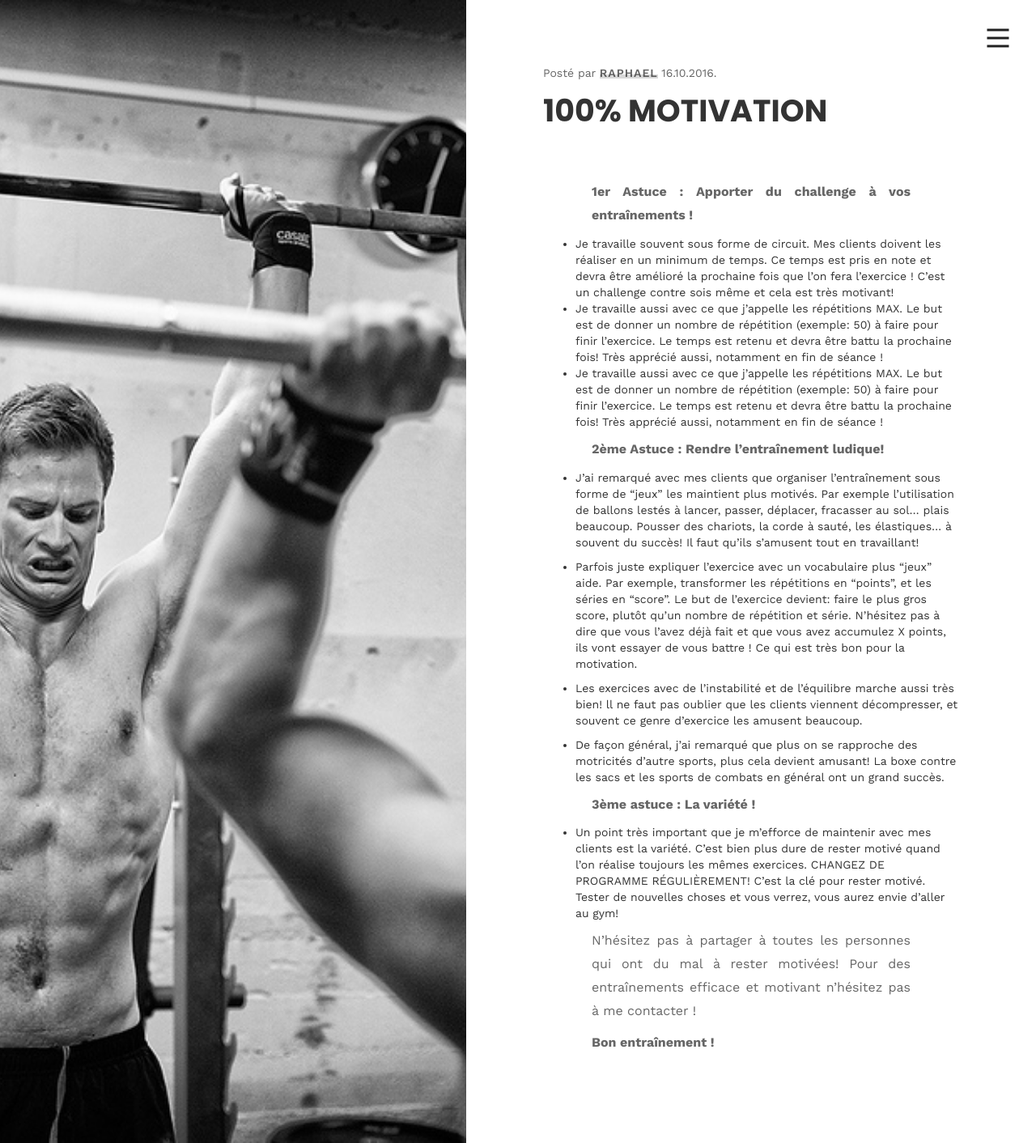
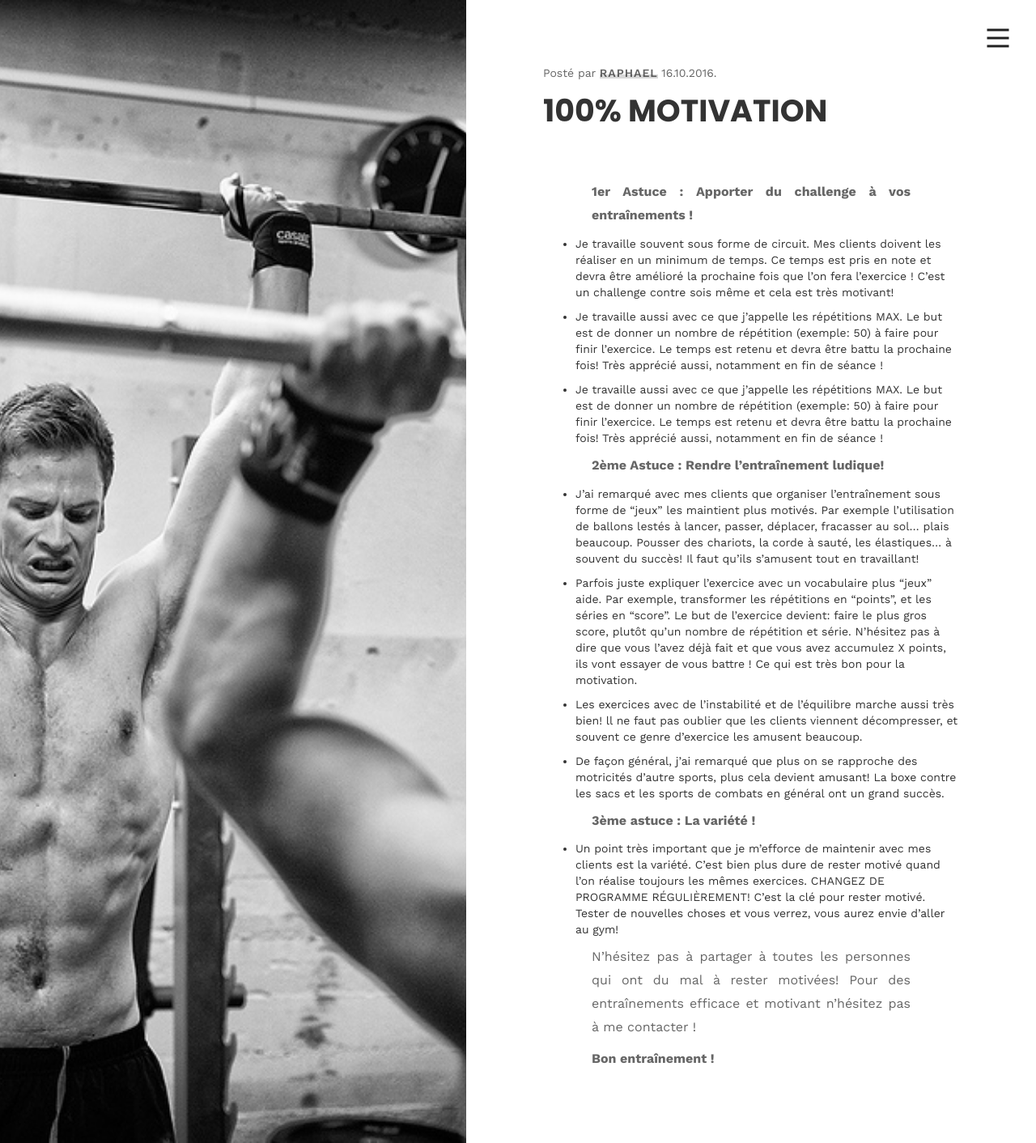
Before and after one commit to phildaponte/odemard, a Jekyll site: the page built from _posts/2017-05-16-100-motivation.md, in a window 1280 px wide. Shown: the whole page at 81% size. Built offline with Jekyll 4.4.1, drawn with Linux system fonts in a browser that asks for light colours; comment, search, counter and statistics services are not loaded.

```diff
--- a/_posts/2017-05-16-100-motivation.md
+++ b/_posts/2017-05-16-100-motivation.md
@@ -6,9 +6,11 @@ img: /img/uploads/motivation-fit.jpg
 ---
 **1er Astuce : Apporter du challenge à vos entraînements !**
 
-* Je travaille souvent sous forme de circuit. Mes clients doivent les réaliser en un minimum de temps. Ce temps est pris en note et devra être amélioré la prochaine fois que l’on fera l’exercice ! C’est un challenge contre sois même et cela est très motivant!
-* Je travaille aussi avec ce que j'appelle les répétitions MAX. Le but est de donner un nombre de répétition (exemple: 50) à faire pour finir l’exercice. Le temps est retenu et devra être battu la prochaine fois! Très apprécié aussi, notamment en fin de séance !
-* Je travaille aussi avec ce que j'appelle les répétitions MAX. Le but est de donner un nombre de répétition (exemple: 50) à faire pour finir l’exercice. Le temps est retenu et devra être battu la prochaine fois! Très apprécié aussi, notamment en fin de séance !
+- Je travaille souvent sous forme de circuit. Mes clients doivent les réaliser en un minimum de temps. Ce temps est pris en note et devra être amélioré la prochaine fois que l’on fera l’exercice ! C’est un challenge contre sois même et cela est très motivant!
+
+- Je travaille aussi avec ce que j'appelle les répétitions MAX. Le but est de donner un nombre de répétition (exemple: 50) à faire pour finir l’exercice. Le temps est retenu et devra être battu la prochaine fois! Très apprécié aussi, notamment en fin de séance !
+
+- Je travaille aussi avec ce que j'appelle les répétitions MAX. Le but est de donner un nombre de répétition (exemple: 50) à faire pour finir l’exercice. Le temps est retenu et devra être battu la prochaine fois! Très apprécié aussi, notamment en fin de séance !
 
 **2ème Astuce : Rendre l'entraînement ludique!**
 
```
